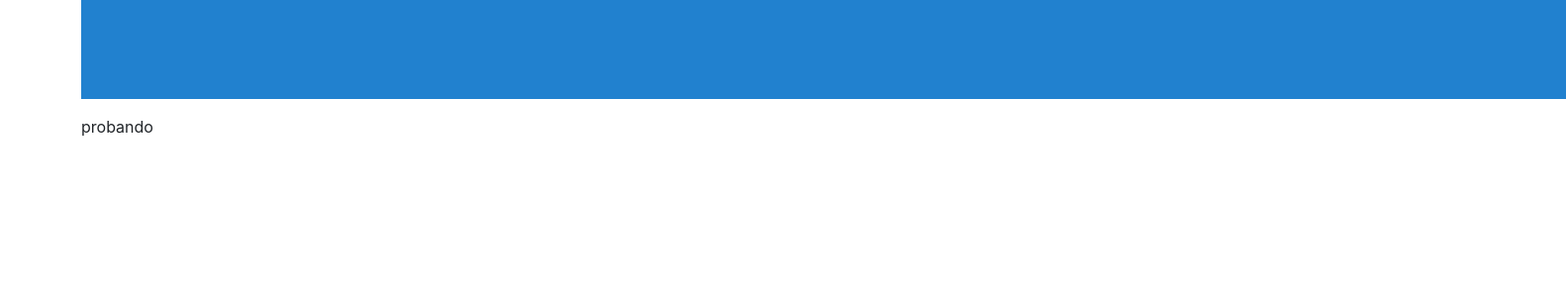
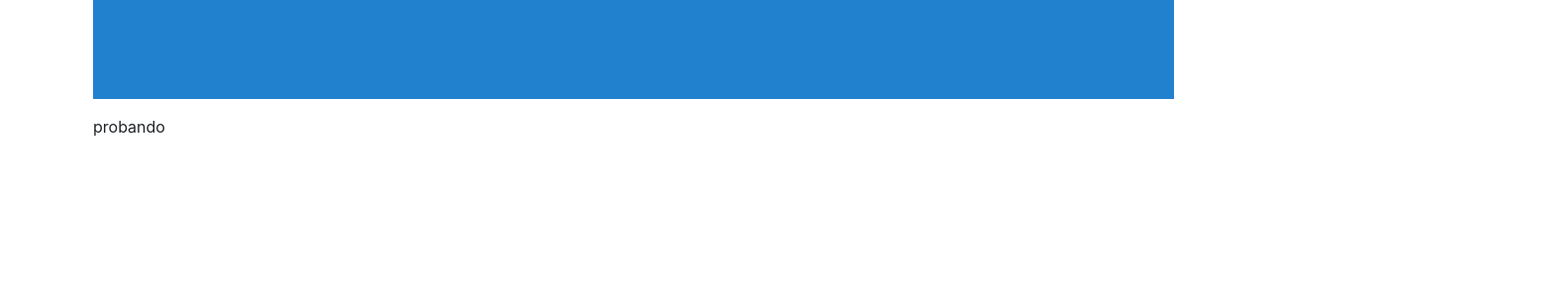
Before and after one commit to Momo-Gomez/preselecciones-app, a React (Create React App) app in the folder client/: page / in a window 1280 px wide. Shown: the top 300 px of the page at 99% size, 1582 px wide, since content can reach past the window. Built offline with nearby package versions, Linux system fonts and the light colour scheme.

Commit message:
Centramiento de topbar y carpeta subsidio

```diff
--- a/client/src/App.js
+++ b/client/src/App.js
@@ -9,21 +9,29 @@ import Topbar from './components/Layouts/TopBar/topbar'   //SE IMPORTA LA TOPBAR
 //RUTAS
 
 import Home  from './views/Home/home';   //SE IMPORTA HOME.JS DE VISTAS
+import Signin from './views/users/signin/signin' //SE IMPORTA SIGNIN.JS DE VISTAS
 
 
 function App() {
   return (
     <Fragment>
+      <div className='container'>
         <Router>
+          <div className='mb-3'>
             <Topbar />
+          </div>
+
           <Routes>
 
             <Route path= "/" element={<Home />}> </ Route>        {/* LLAMANDO A LA RUTA / DESDE EL HOME.JS */}
+            <Route path= "/usuario/login" element = { <Signin /> }> </Route>    {/*LLAMANDO A LA RUTA USUARIO/LOGIN DESDE EL SIGNIN */}
 
 
           </Routes>
 
         </Router>
+      </div>
+
 
 
 
--- a/client/src/components/Layouts/TopBar/topbar.css
+++ b/client/src/components/Layouts/TopBar/topbar.css
@@ -1,6 +1,5 @@
 
 .topback{
-    width: 1500px;
     height: 100px;
     left: 1px;
     top: 0px;
```
Also changed, not shown: client/src/views/Subsidios/subsidio.css (added), client/src/views/Subsidios/subsidio.js (added). Lines whose indentation alone changed are shown as unchanged.
